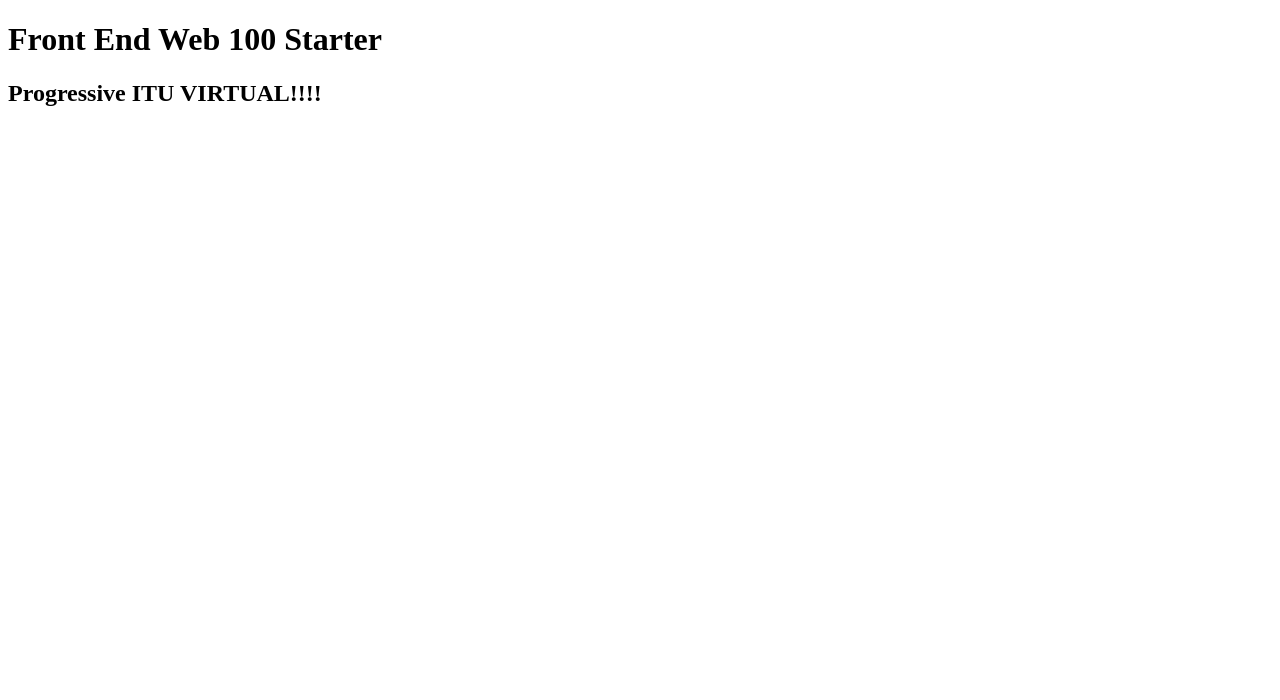
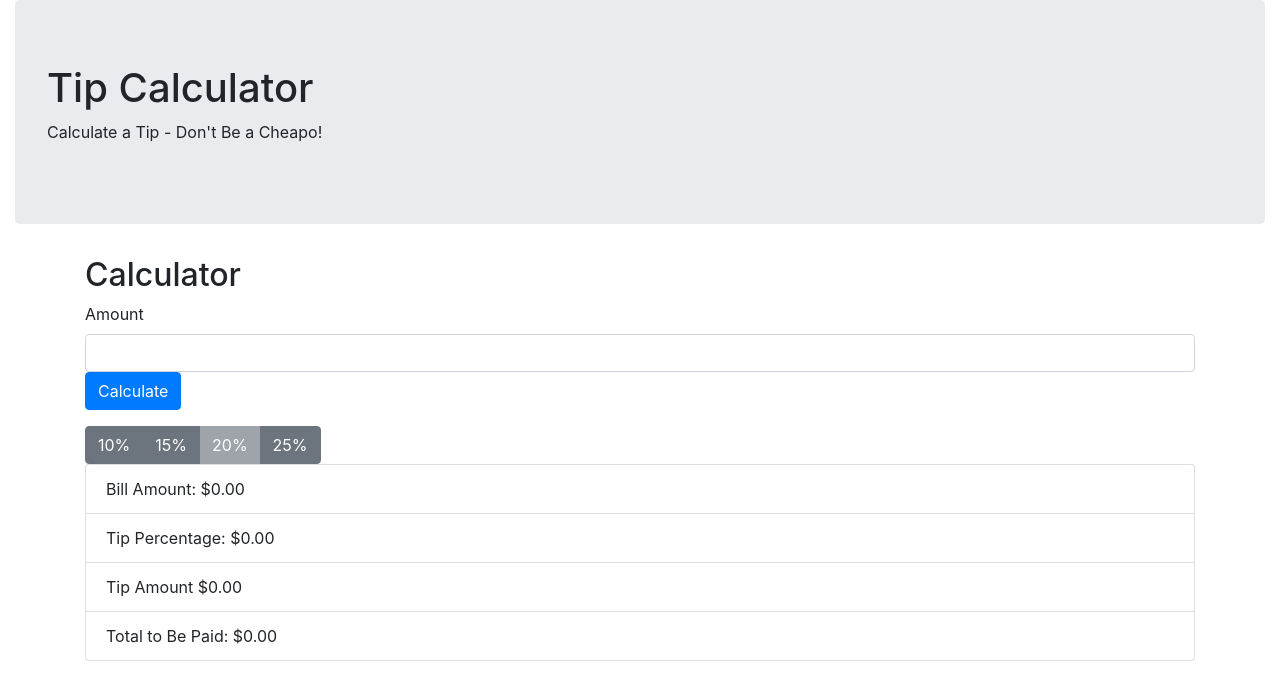
Before and after one commit to JeffryGonzalez/few100-jun-2020, a plain HTML site: page src/index.html in a window 1280 px wide. Drawn offline with nearby package versions, Linux system fonts and the light colour scheme.

Commit message:
before lunch

```diff
--- a/src/index.html
+++ b/src/index.html
@@ -4,15 +4,55 @@
 <head>
     <meta charset="UTF-8">
     <title>Front End Web 100</title>
+    <link rel="stylesheet"
+          href="https://stackpath.bootstrapcdn.com/bootstrap/4.5.0/css/bootstrap.min.css"
+          integrity="sha384-9aIt2nRpC12Uk9gS9baDl411NQApFmC26EwAOH8WgZl5MYYxFfc+NcPb1dKGj7Sk"
+          crossorigin="anonymous">
 </head>
 
 <body>
-    <header>
-        <h1>Front End Web 100 Starter</h1>
-        <h2>Progressive ITU VIRTUAL!!!!</h2>
-    </header>
-    <main>
+    <div class="container-fluid">
+        <header class="jumbotron">
+            <h1>Tip Calculator</h1>
+            <p class="subheading">Calculate a Tip - Don't Be a Cheapo!</p>
+        </header>
+    </div>
 
+    <main class="container">
+        <section>
+            <header>
+                <h2>Calculator</h2>
+            </header>
+            <div class="form-group">
+                <label for="amount">Amount</label>
+                <input type="number"
+                       name="amount"
+                       id="txtAmount"
+                       class="form-control">
+                <button id="btnCalculate"
+                        class="btn btn-primary">Calculate</button>
+            </div>
+            <div class="btn-group"
+                 role="group"
+                 aria-label="Basic example">
+                <button type="button"
+                        class="btn btn-secondary">10%</button>
+                <button type="button"
+                        class="btn btn-secondary">15%</button>
+                <button type="button"
+                        class="btn btn-secondary"
+                        disabled>20%</button>
+                <button type="button"
+                        class="btn btn-secondary">25%</button>
+            </div>
+            <ul class="list-group">
+                <li class="list-group-item">Bill Amount: $<span id="spnBillAmount">0.00</span>
+                </li>
+                <li class="list-group-item">Tip Percentage: $<span>0.00</span></li>
+                <li class="list-group-item">Tip Amount $<span>0.00</span></li>
+                <li class="list-group-item">Total to Be Paid: $<span>0.00</span></li>
+            </ul>
+        </section>
     </main>
 </body>
 
--- a/src/styles.css
+++ b/src/styles.css
@@ -1,3 +1,13 @@
 h1 {
     color: rebeccapurple;
 }
+
+div.container-fluid>header.jumbotron>p.subheading {
+    color: gray;
+    font-size: 1.5em;
+}
+
+#btnCalculate {
+    font-size: 1.5em;
+    padding: 1%;
+}
```
Also changed, not shown: src/index.ts (+24 -2 lines).
